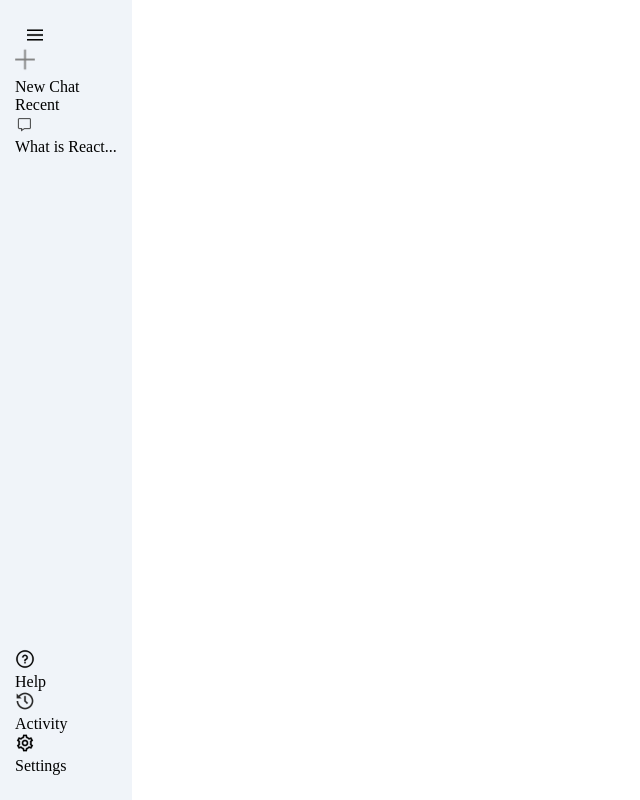
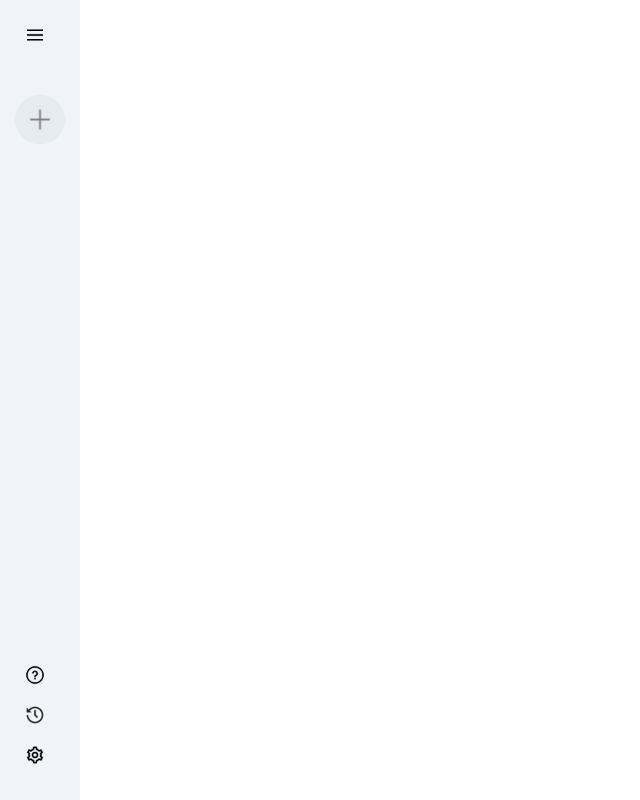
Before and after one commit to ArslanKamchybekov/gemini-clone, a React (Vite) app: page / in a window 1280 px wide. Shown: the whole page, without its empty margins (0-640 px from the left). Built offline with nearby package versions, Linux system fonts and the light colour scheme.

Commit message:
sidebar design

```diff
--- a/src/components/Sidebar/Sidebar.css
+++ b/src/components/Sidebar/Sidebar.css
@@ -16,3 +16,51 @@
     margin-left: 10px;
     cursor: pointer;
 }
+
+.sidebar .new-chat{
+    margin-top: 50px;
+    display: inline-flex;
+    align-items: center;
+    gap: 10px;
+    padding: 10px 15px;
+    background-color: #e6eaf1;
+    border-radius: 50px;
+    font-size: 14px;
+    color: gray;
+    cursor: pointer;
+}
+
+.sidebar .recent{
+    display: flex;
+    flex-direction: column;
+}
+
+.sidebar .recent-title{
+    margin-top: 30px;
+    margin-bottom: 20px;
+}
+
+.sidebar .recent-entry{
+    display: flex;
+    align-items: start;
+    gap: 10px;
+    padding: 10px;
+    padding-right: 40px;
+    border-radius: 50px;
+    color: #282828;
+    cursor: pointer;
+}
+
+.sidebar .recent-entry:hover{
+    background-color: #e2e6eb;
+}
+
+.sidebar .bottom{
+    display: flex;
+    flex-direction: column;
+}
+
+.sidebar .bottom-item{
+    padding-right: 10px;
+    cursor: pointer;
+}
--- a/src/components/Sidebar/Sidebar.jsx
+++ b/src/components/Sidebar/Sidebar.jsx
@@ -1,36 +1,41 @@
-import React from 'react'
+import React, { useState } from 'react'
 import './Sidebar.css'
-import {assets} from '../../assets/assets'
+import { assets } from '../../assets/assets'
 
 const Sidebar = () => {
+  const [extended, setExtended] = useState(false)
+
   return (
     <div className='sidebar'>
       <div className="top">
         <img className='menu ' src={assets.menu_icon} alt="" />
         <div className="new-chat">
           <img src={assets.plus_icon} alt="" />
-            <p>New Chat</p>
+          {extended ? <p>New Chat</p> : null}
         </div>
-        <div className="recent">
+        {extended
+          ? <div className="recent">
             <p className="recent-title">Recent</p>
             <div className="recent-entry">
               <img src={assets.message_icon} alt="" />
               <p>What is React... </p>
             </div>
           </div>
+          : null
+        }
       </div>
       <div className="bottom">
         <div className="bottom-item recent-entry">
           <img src={assets.question_icon} alt="" />
-            <p>Help</p>
+          {extended?<p>Help</p>:null}
         </div>
         <div className="bottom-item recent-entry">
           <img src={assets.history_icon} alt="" />
-            <p>Activity</p>
+          {extended?<p>Activity</p>:null}
         </div>
         <div className="bottom-item recent-entry">
           <img src={assets.setting_icon} alt="" />
-            <p>Settings</p>
+          {extended?<p>Settings</p>:null}
         </div>
       </div>
     </div>
```
Lines whose indentation alone changed are shown as unchanged.
